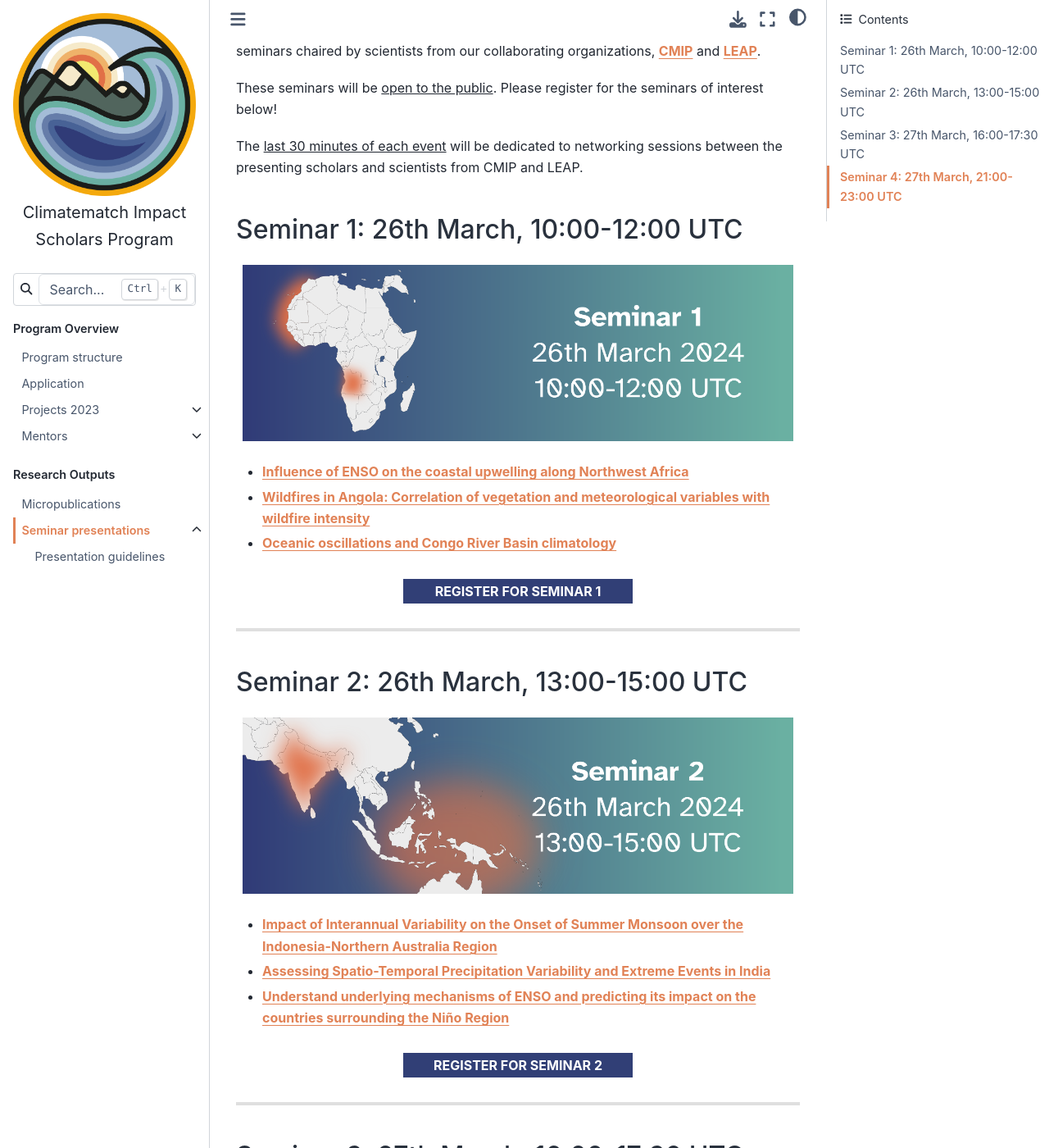
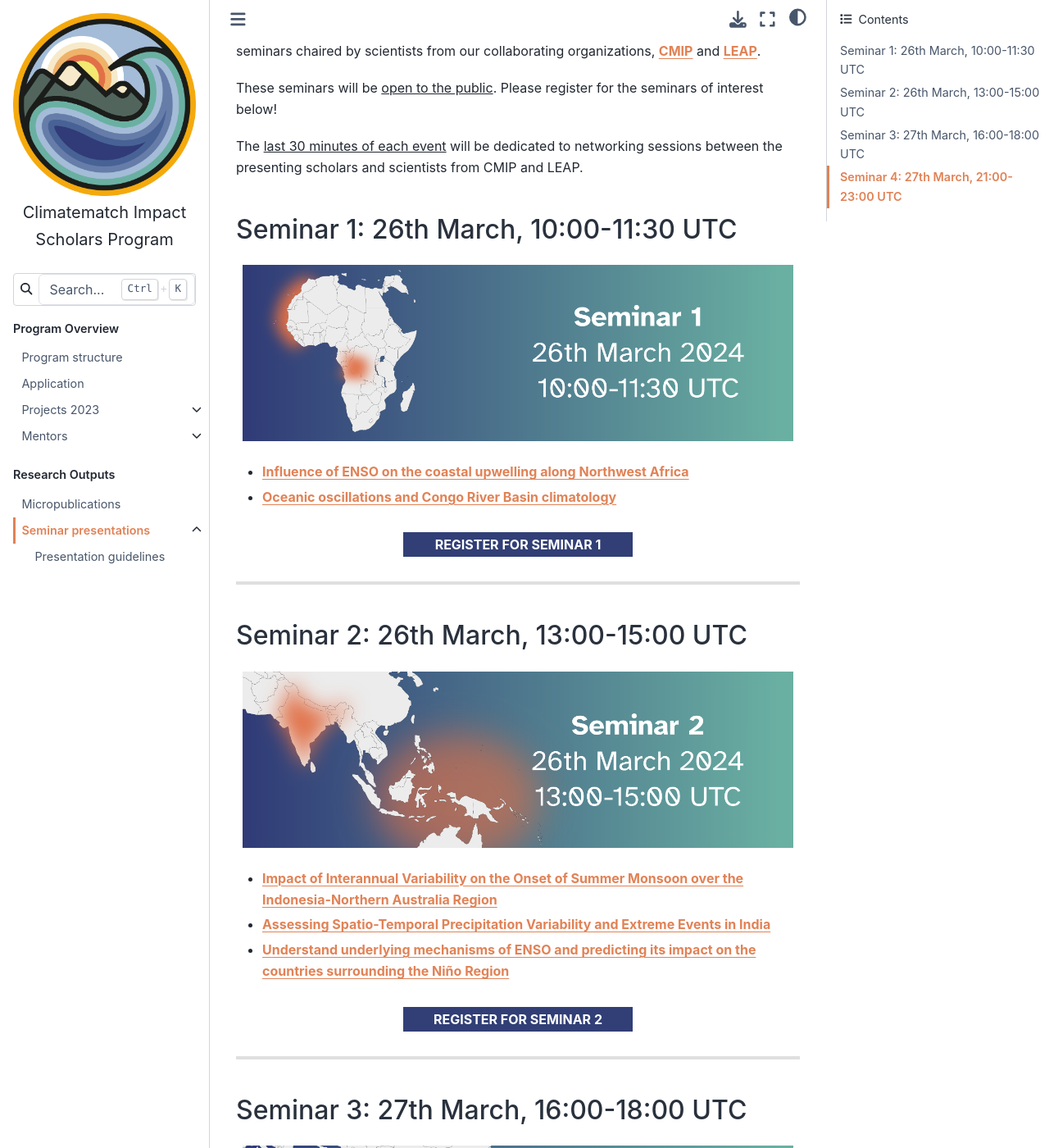
Before and after one commit to neuromatch/impact-scholars, a Jupyter Book: the page built from output-guidelines/seminar_presentations.md, in a window 1280 px wide and 1400 px high, scrolled down 234 px. Shown: the whole window at 82% size. Built offline with Jupyter Book 1.0.4 settings and Sphinx 7.4.7 and the Sphinx Book theme 1.1.4, drawn with Linux system fonts in a browser that asks for light colours; some of the changed text lies outside the part shown.

Commit message:
Move a group to seminar 3

````diff
--- a/output-guidelines/seminar_presentations.md
+++ b/output-guidelines/seminar_presentations.md
@@ -6,15 +6,13 @@ These seminars will be <u>open to the public</u>. Please register for the semina
 
 The <u>last 30 minutes of each event</u> will be dedicated to networking sessions between the presenting scholars and scientists from CMIP and LEAP.
 
-## Seminar 1: 26th March, 10:00-12:00 UTC
+## Seminar 1: 26th March, 10:00-11:30 UTC
 ```{figure} ../impact-scholars/images/seminar_banner_1.png
 ---
 width: 100%
 ---
 ```
 - [**Influence of ENSO on the coastal upwelling along Northwest Africa**](../scholar-outputs/2023/project4)
-
-- [**Wildfires in Angola: Correlation of vegetation and meteorological variables with wildfire intensity**](../scholar-outputs/2023/project14)
 
 - [**Oceanic oscillations and Congo River Basin climatology**](../scholar-outputs/2023/project7)
 
@@ -39,7 +37,7 @@ width: 100%
 <hr style="border:2px solid gray">
 
 
-## Seminar 3: 27th March, 16:00-17:30 UTC
+## Seminar 3: 27th March, 16:00-18:00 UTC
 ```{figure} ../impact-scholars/images/seminar_banner_3.png
 ---
 width: 100%
````
Also changed, not shown: other parts of output-guidelines/seminar_presentations.md (+2 -0 lines), impact-scholars/images/seminar_banner_1.png, impact-scholars/images/seminar_banner_3.png.
